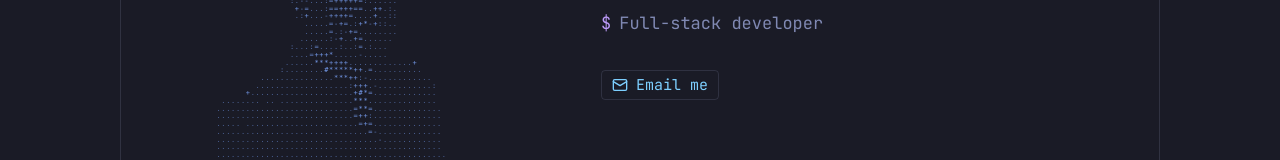
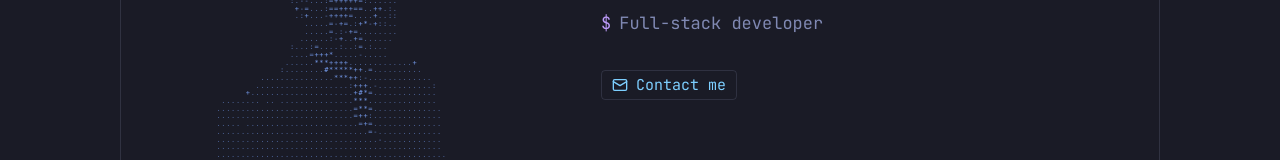
Before and after one commit to rocchettilucas/portfolio, a Next.js app: page / in a window 1280 px wide. Shown: the part 312-472 px from the top of the page. Built offline with nearby package versions, Linux system fonts and the light colour scheme.

Commit message:
copy(v2.1): hero button says Contact me

```diff
--- a/components/Hero.tsx
+++ b/components/Hero.tsx
@@ -45,7 +45,7 @@ export default function Hero() {
         <TypedRoles />
         <a href={`mailto:${site.email}`} className="btn mt-8">
           <MailIcon width={16} height={16} aria-hidden />
-          Email me
+          Contact me
         </a>
       </div>
     </section>
```
